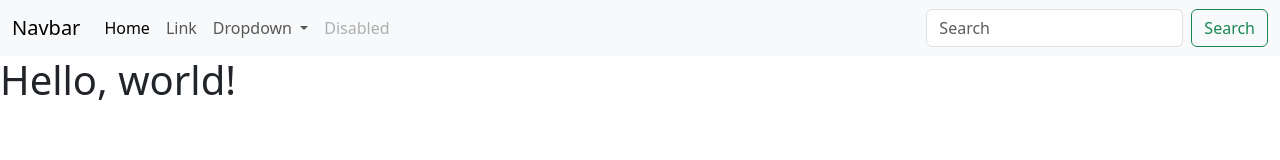
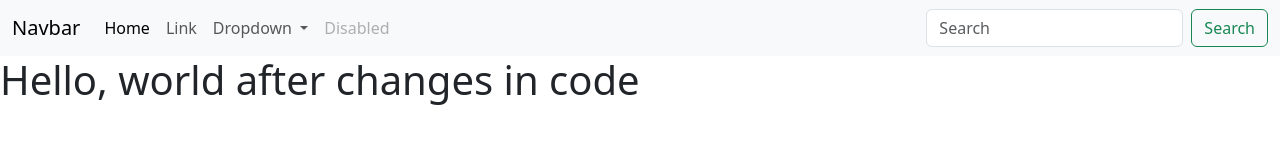
Before and after one commit to VinaysAkelu/node_app, a website: page index.html in a window 1280 px wide. Drawn offline with nearby package versions, Linux system fonts and the light colour scheme.

Commit message:
changes in index.html

```diff
--- a/index.html
+++ b/index.html
@@ -43,7 +43,7 @@
           </div>
         </div>
       </nav>
-    <h1>Hello, world!</h1>
+    <h1>Hello, world after changes in code</h1>
     <script src="https://cdn.jsdelivr.net/npm/bootstrap@5.3.0-alpha3/dist/js/bootstrap.bundle.min.js" integrity="sha384-ENjdO4Dr2bkBIFxQpeoTz1HIcje39Wm4jDKdf19U8gI4ddQ3GYNS7NTKfAdVQSZe" crossorigin="anonymous"></script>
   </body>
 </html>
```
